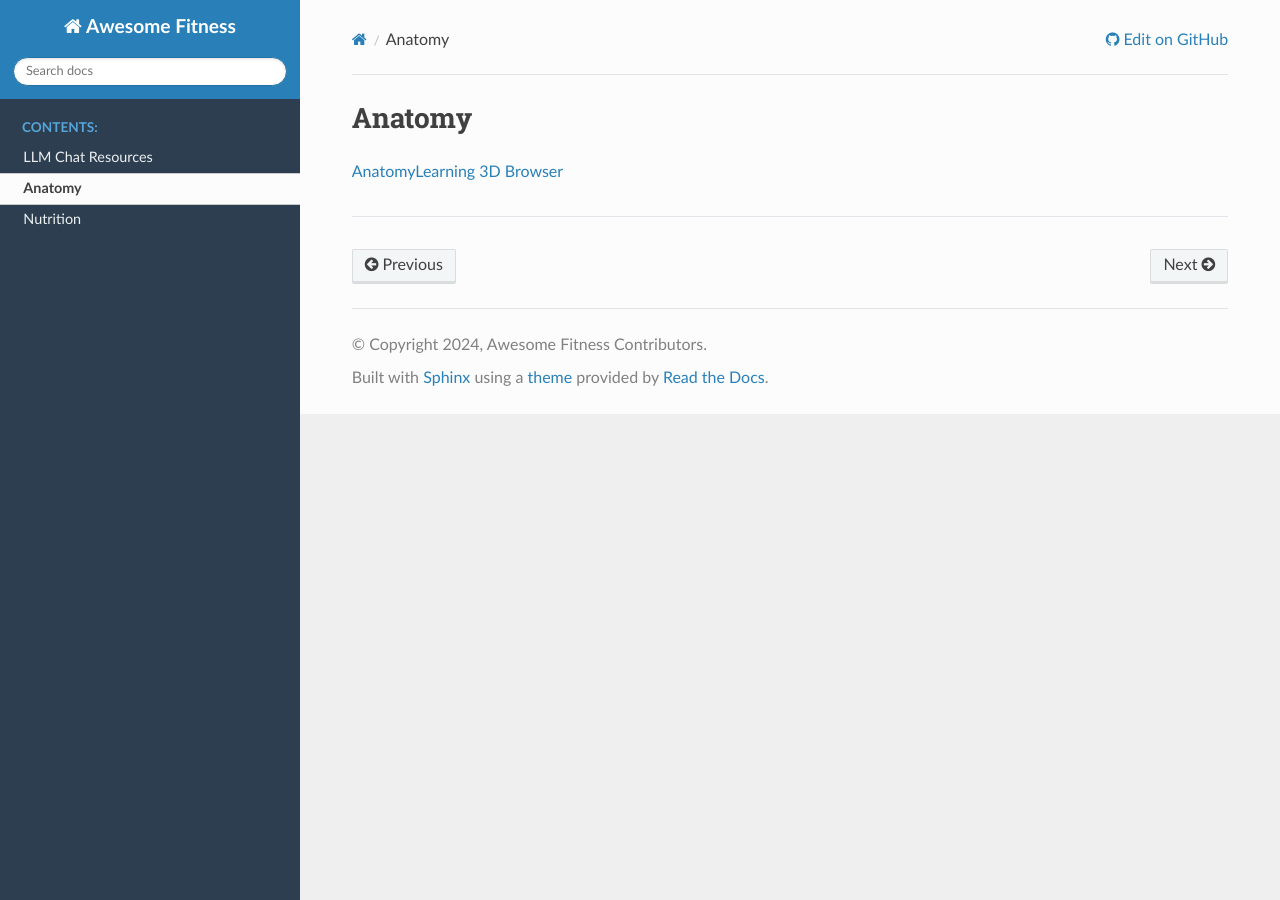
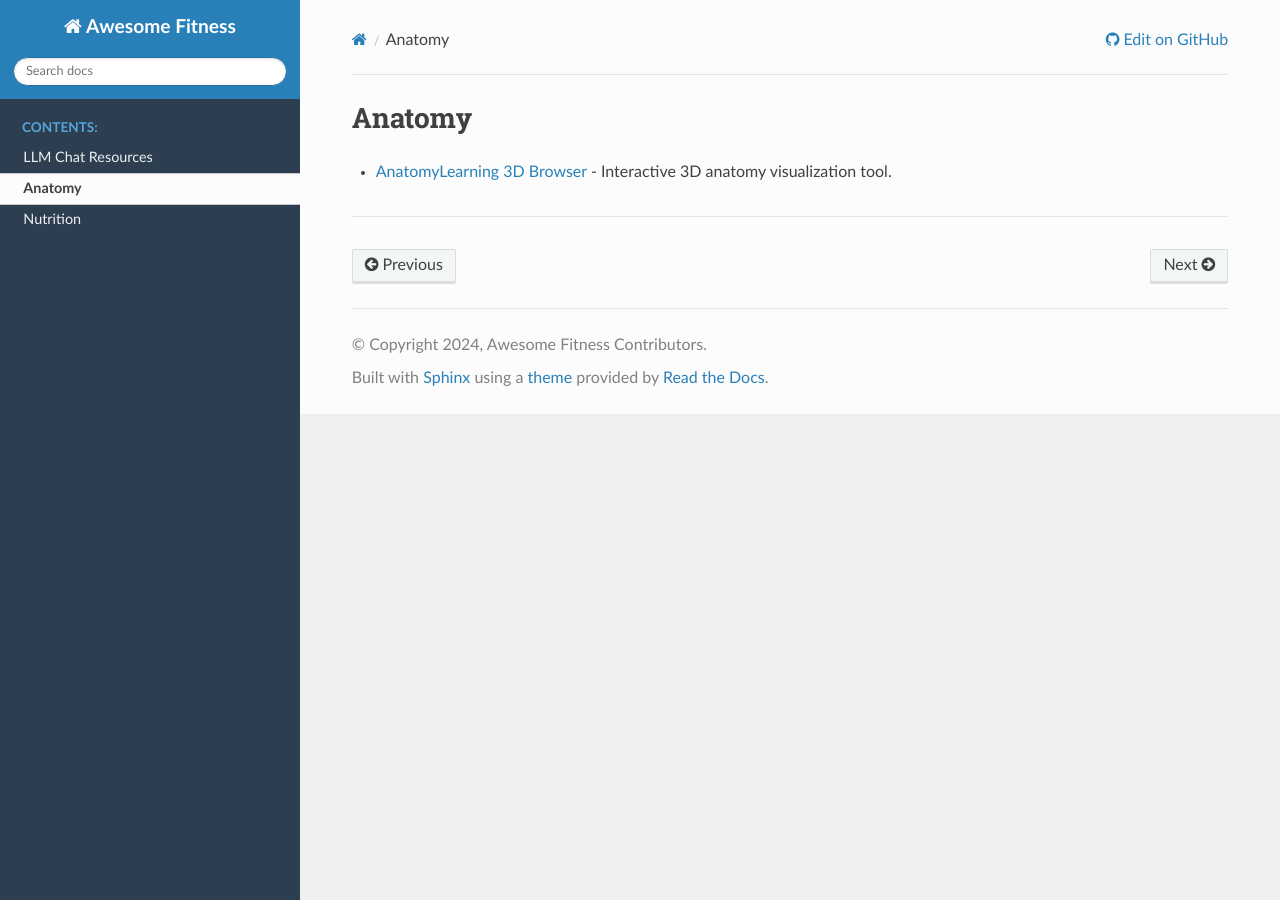
Before and after one commit to edyou25/awesome-fitness, a Sphinx documentation site: the page built from docs/anatomy.rst, in a window 1280 px wide. Built offline with Sphinx 7.4.7 and the Read the Docs theme 3.1.0, drawn with Linux system fonts in a browser that asks for light colours.

Commit message:
Update documentation: docs/anatomy.rst

```diff
--- a/docs/anatomy.rst
+++ b/docs/anatomy.rst
@@ -1,4 +1,4 @@
 Anatomy
 =======
 
-`AnatomyLearning 3D Browser <https://anatomylearning.com/webgl2024v2/browser.php>`_
+- `AnatomyLearning 3D Browser <https://anatomylearning.com/webgl2024v2/browser.php>`_ - Interactive 3D anatomy visualization tool.
```
